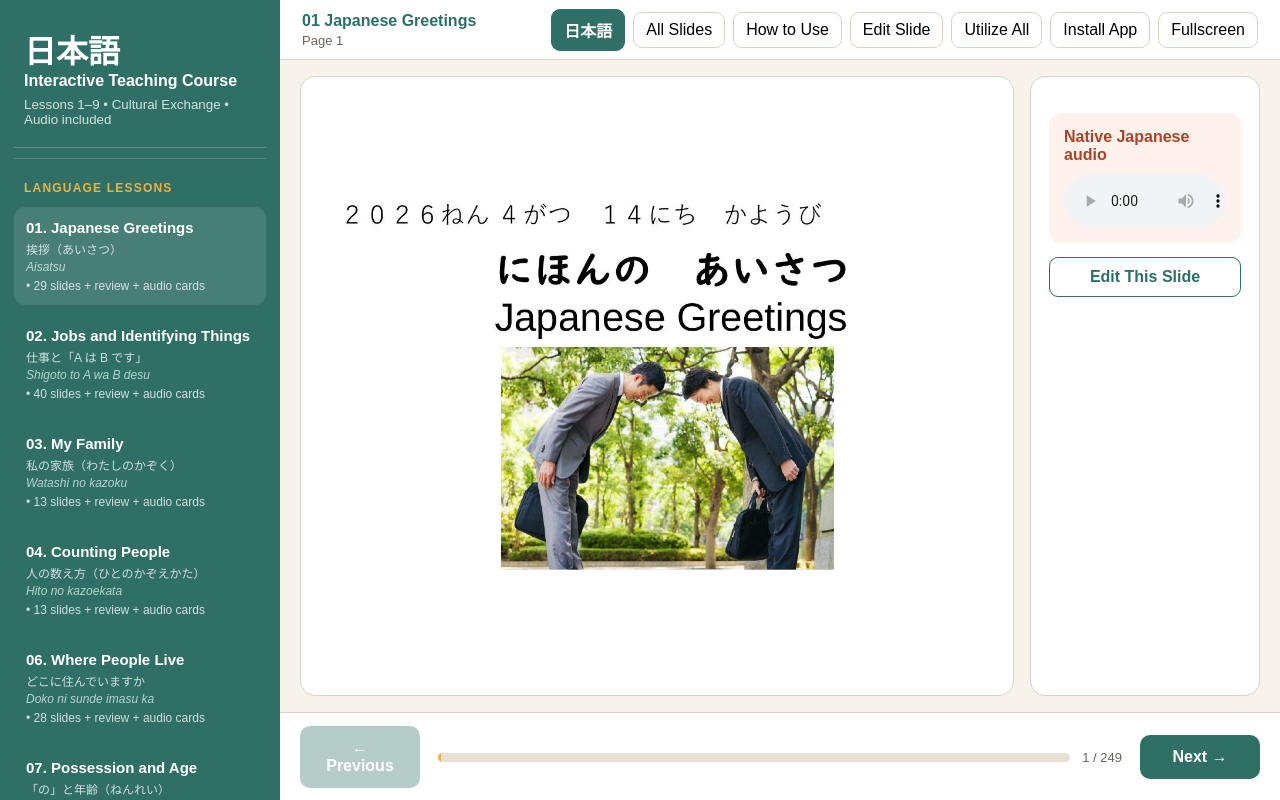
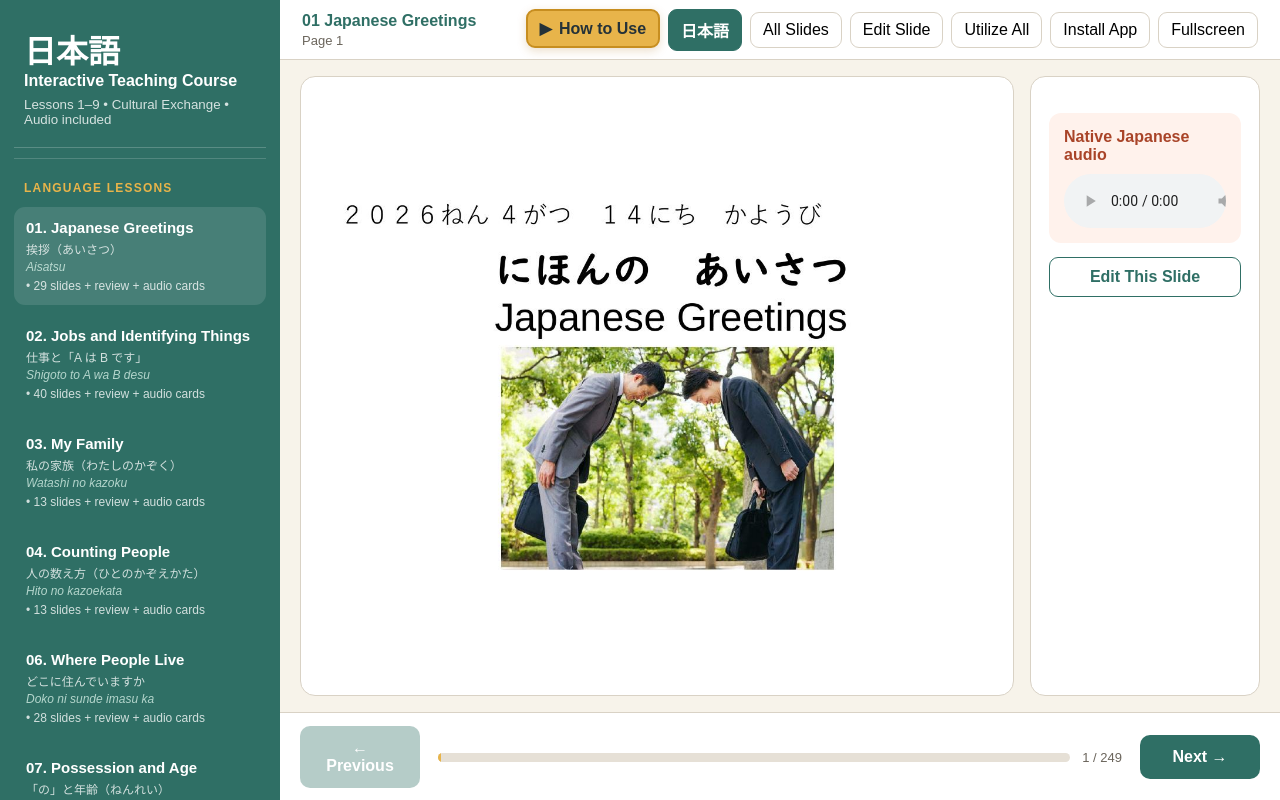
Before and after one commit to optimist23-ui/japanese-learning-website, a plain HTML site: page index.html in a window 1280 px wide. Drawn offline with Linux system fonts and the light colour scheme.

Commit message:
Make How to Use the primary header action

```diff
--- a/index.html
+++ b/index.html
@@ -22,7 +22,7 @@
 main{min-width:0;display:grid;grid-template-rows:60px 1fr 88px;height:100vh}
 header{display:flex;align-items:center;justify-content:space-between;background:white;border-bottom:1px solid var(--line);padding:0 22px}
 .crumb{font-weight:800;color:var(--teal)}.page-label{font-size:13px;color:var(--muted);margin-top:3px}
-.header-actions{display:flex;gap:8px;align-items:center}.icon-btn{border:1px solid var(--line);background:white;border-radius:9px;padding:8px 12px;cursor:pointer;white-space:nowrap}.language-btn{background:var(--teal);border-color:var(--teal);color:white;font-weight:800}
+.header-actions{display:flex;gap:8px;align-items:center}.icon-btn{border:1px solid var(--line);background:white;border-radius:9px;padding:8px 12px;cursor:pointer;white-space:nowrap}.how-to-btn{background:var(--gold);border:2px solid #c78e20;color:var(--ink);font-weight:900;box-shadow:0 3px 10px #a86f1938;transform:translateY(-1px)}.how-to-btn::before{content:"▶";margin-right:7px}.how-to-btn:hover{background:#f2c65f;box-shadow:0 5px 14px #a86f1950}.language-btn{background:var(--teal);border-color:var(--teal);color:white;font-weight:800}
 .stage{min-height:0;display:grid;grid-template-columns:minmax(0,1fr) 230px;gap:16px;padding:16px 20px}
 .stage.quiz-stage{grid-template-columns:1fr}.stage.quiz-stage .side-card{display:none!important}
 .visual{background:white;border:1px solid var(--line);border-radius:15px;display:flex;align-items:center;justify-content:center;overflow:hidden;position:relative}
@@ -69,7 +69,7 @@
 <main>
   <header>
     <div><div class="crumb" id="crumb"></div><div class="page-label" id="pageLabel"></div></div>
-    <div class="header-actions"><button class="icon-btn language-btn" id="languageBtn">日本語</button><button class="icon-btn mobile-lessons" id="menuBtn" data-i18n="lessons">Lessons</button><button class="icon-btn" id="slidesBtn" data-i18n="allSlides">All Slides</button><button class="icon-btn" id="helpBtn" data-i18n="howToUse">How to Use</button><button class="icon-btn" id="editBtn" data-i18n="editSlide">Edit Slide</button><button class="icon-btn" id="utilizeBtn" data-i18n="utilizeAll">Utilize All</button><button class="icon-btn" id="installBtn" data-i18n="installApp">Install App</button><button class="icon-btn" id="fullscreenBtn" data-i18n="fullscreen">Fullscreen</button></div>
+    <div class="header-actions"><button class="icon-btn how-to-btn" id="helpBtn" data-i18n="howToUse">How to Use</button><button class="icon-btn language-btn" id="languageBtn">日本語</button><button class="icon-btn mobile-lessons" id="menuBtn" data-i18n="lessons">Lessons</button><button class="icon-btn" id="slidesBtn" data-i18n="allSlides">All Slides</button><button class="icon-btn" id="editBtn" data-i18n="editSlide">Edit Slide</button><button class="icon-btn" id="utilizeBtn" data-i18n="utilizeAll">Utilize All</button><button class="icon-btn" id="installBtn" data-i18n="installApp">Install App</button><button class="icon-btn" id="fullscreenBtn" data-i18n="fullscreen">Fullscreen</button></div>
   </header>
   <section class="stage" id="stage">
     <div class="visual" id="visual">
--- a/sw.js
+++ b/sw.js
@@ -1,4 +1,4 @@
-const CACHE_NAME="japanese-lessons-2026-06-20-v6";
+const CACHE_NAME="japanese-lessons-2026-06-20-v7";
 const APP_SHELL=["./","./index.html","./manifest.webmanifest","./icons/icon-192.png","./icons/icon-512.png"];
 
 self.addEventListener("install",event=>{
```
